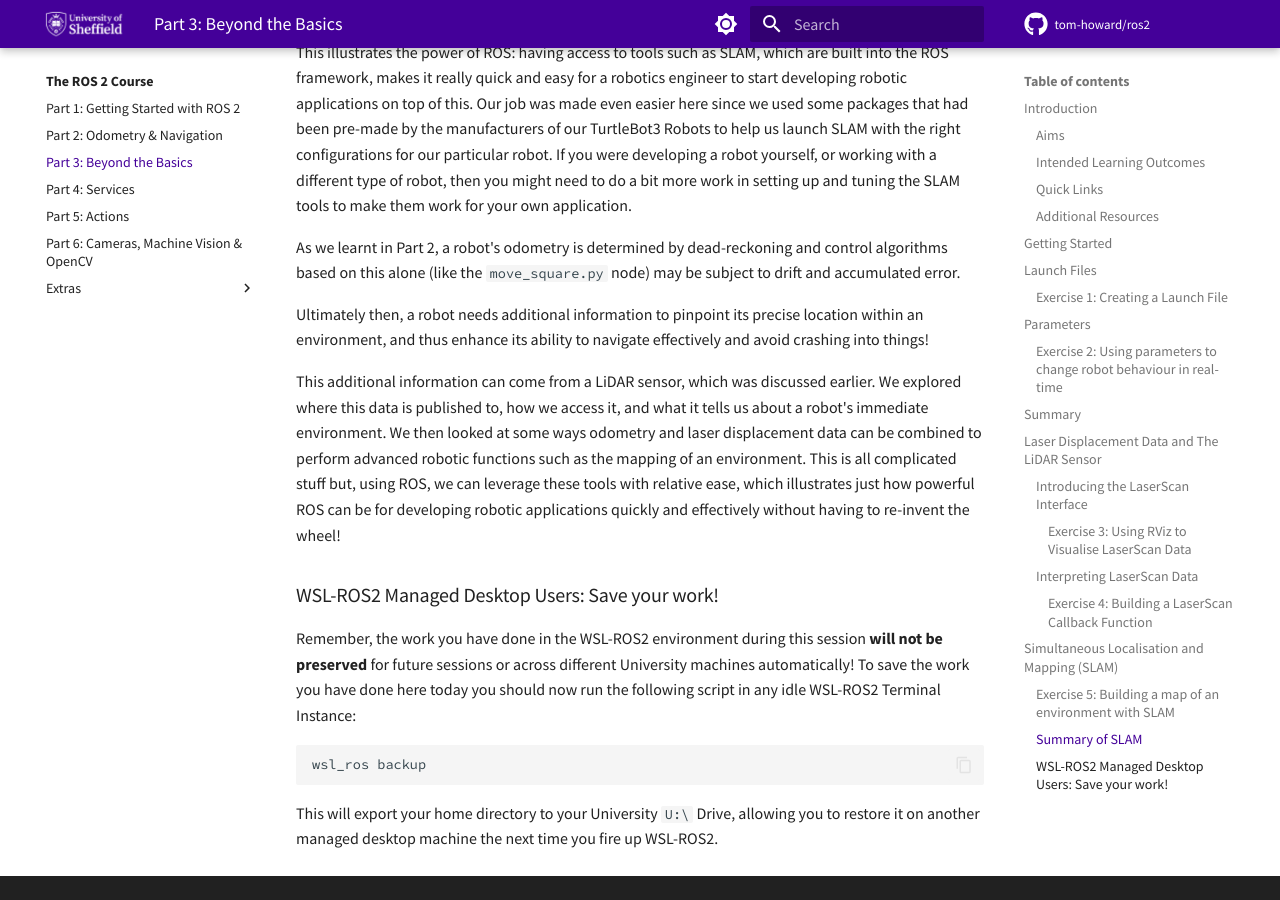
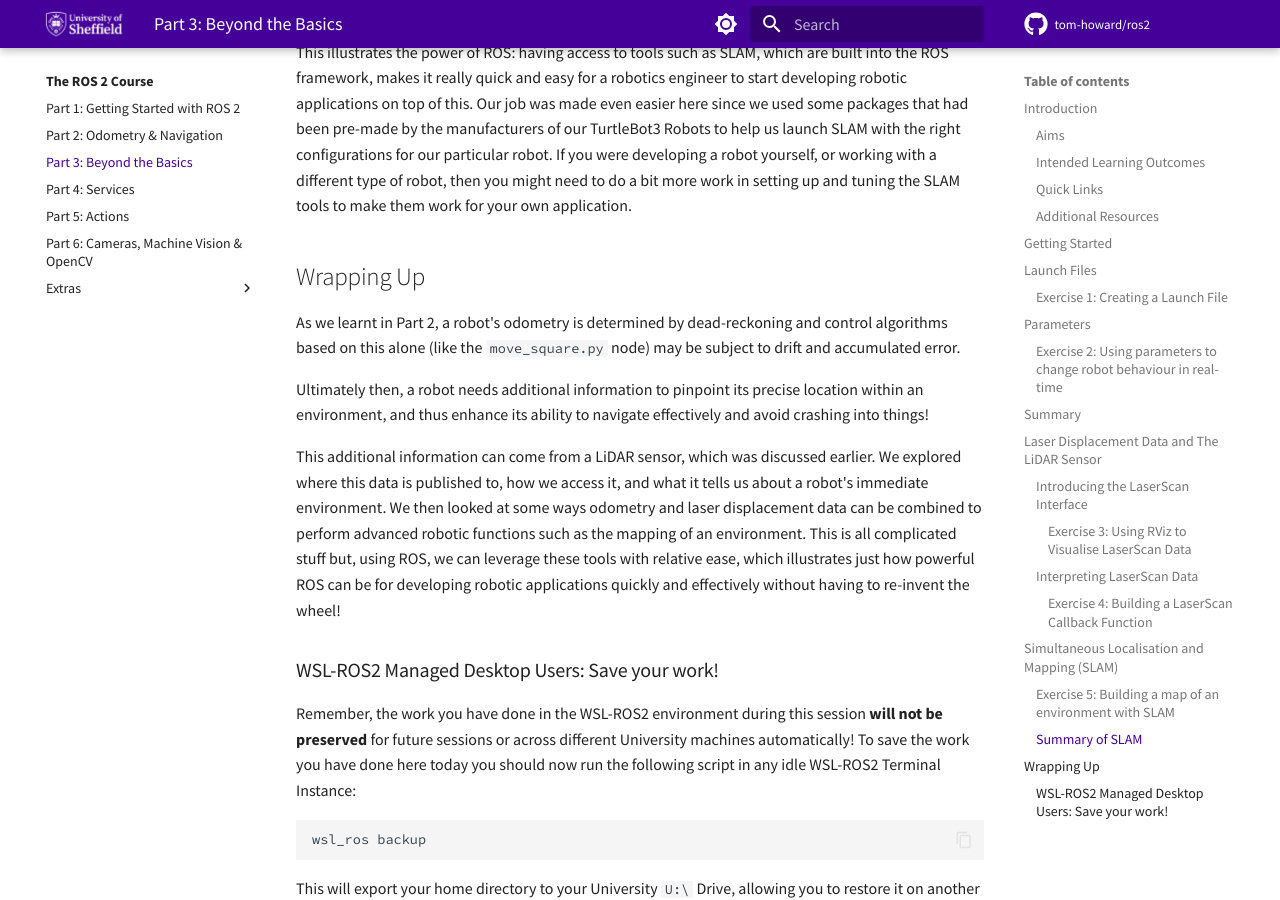
Before and after one commit to tom-howard/ros2, an MkDocs documentation site: the page built from docs/course/part3.md, in a window 1280 px wide and 900 px high, scrolled down 22744 px. Built offline with MkDocs 1.6.1 and Material for MkDocs 9.7.7, drawn with Linux system fonts in a browser that asks for light colours; comment, search, counter and statistics services are not loaded.

Commit message:
Add heading back in

```diff
--- a/docs/course/part3.md
+++ b/docs/course/part3.md
@@ -779,6 +779,8 @@
 
 This illustrates the power of ROS: having access to tools such as SLAM, which are built into the ROS framework, makes it really quick and easy for a robotics engineer to start developing robotic applications on top of this. Our job was made even easier here since we used some packages that had been pre-made by the manufacturers of our TurtleBot3 Robots to help us launch SLAM with the right configurations for our particular robot. If you were developing a robot yourself, or working with a different type of robot, then you might need to do a bit more work in setting up and tuning the SLAM tools to make them work for your own application.
 
+## Wrapping Up
+
 As we learnt in Part 2, a robot's odometry is determined by dead-reckoning and control algorithms based on this alone (like the `move_square.py` node) may be subject to drift and accumulated error.
 
 Ultimately then, a robot needs additional information to pinpoint its precise location within an environment, and thus enhance its ability to navigate effectively and avoid crashing into things!
```
